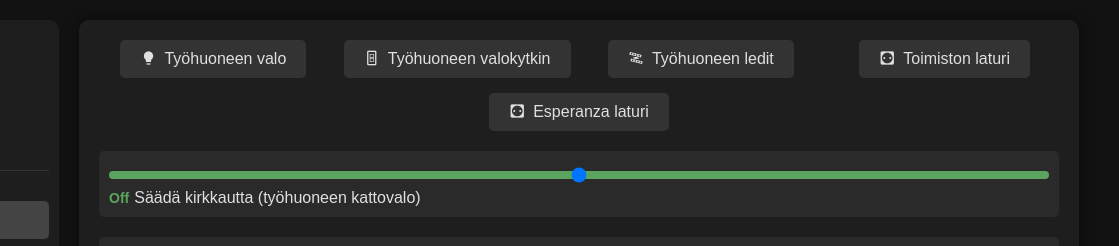
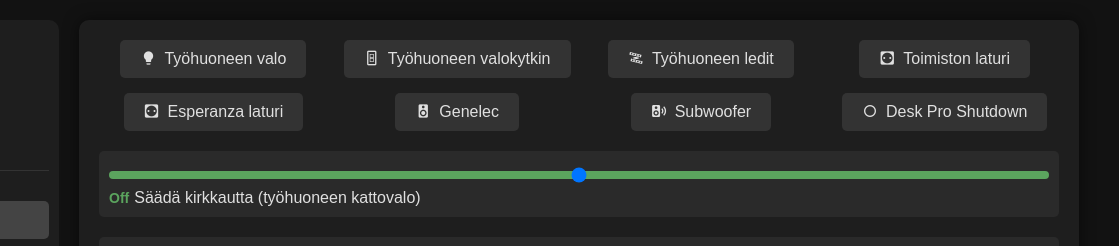
Before and after one commit to salleq/home-assistant-control, a plain HTML site: page www/index.html in a window 1280 px wide. Shown: the top 246 px of the page, 161-1280 px from the left. Drawn offline with Linux system fonts and the light colour scheme; a script that the page names is missing.

Commit message:
feat: Add Genelec, Subwoofer, and Desk Pro Shutdown buttons to index.html

```diff
--- a/www/index.html
+++ b/www/index.html
@@ -57,6 +57,19 @@
                 <button onclick="toggleEntity('switch.shellyplug_s_80646f82707a')"><i class="mdi mdi-power-socket-eu"></i>Esperanza  laturi</button>
                 <span id="statusShellyPlug2" class="status-message"></span>
             </div>
+            <div class="button-row">
+                <button onclick="toggleEntity('switch.shellyplug_s_genet')"><i class="mdi mdi-speaker"></i>Genelec</button>
+                <span id="statusShellyPlugGenet" class="status-message"></span>
+            </div>
+            <div class="button-row">
+                <button onclick="toggleEntity('switch.subwoofer')"><i class="mdi mdi-speaker-wireless"></i>Subwoofer</button>
+                <span id="statusSubwoofer" class="status-message"></span>
+            </div>
+            <div class="button-row">
+                <button onclick="toggleEntity('input_button.desk_pro_shutdown')"><i class="mdi mdi-power-off"></i>Desk Pro Shutdown</button>
+                <span id="statusDeskProShutdown" class="status-message"></span>
+            </div>
+
         </div>
 
         <!-- Sliders -->
```
